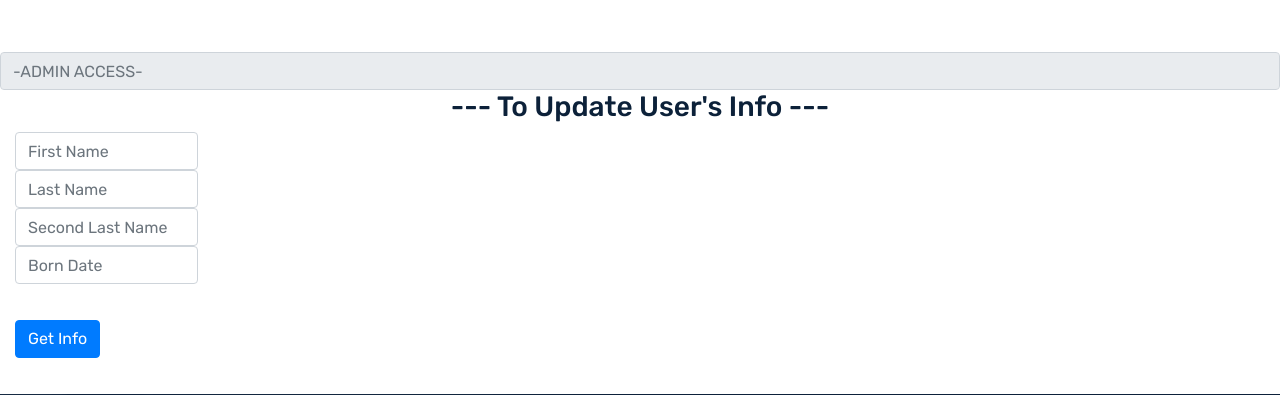
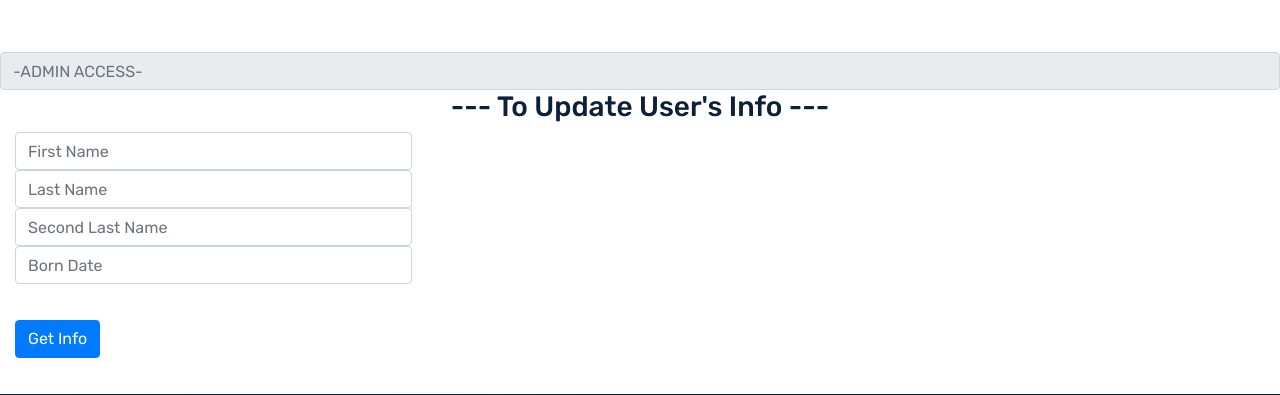
Before and after one commit to Daviixo/BancoUDVProyecto, a PHP site: page /news.php in a window 1280 px wide. Shown: the part 913-1308 px from the top of the page. Run offline with PHP 8.4, Linux system fonts and the light colour scheme; the visitor is signed in with stand-in values (Sample User, id 1); some web fonts are replaced.

Commit message:
testing design

```diff
--- a/BancoAplicaciones/Bank_UDV_30032021/news.php
+++ b/BancoAplicaciones/Bank_UDV_30032021/news.php
@@ -215,12 +215,30 @@ if (isset($_POST['logout'])) {
         <input class="form-control" style="margin-left: 50tx" type="text" placeholder="-ADMIN ACCESS-" readonly>
         <h3 style="margin-left: 50tx">--- To Update User's Info ---</h3>
 
-        <div class="col-sm-2">
+        <div class="col-sm-4">
+
             <input type="text" class="form-control" id="fname" placeholder="First Name" maxlength="50">
+
+        </div>
+
+        <div class="col-sm-4">
+
             <input type="text" class="form-control" id="lname" placeholder="Last Name" maxlength="50">
+
+        </div>
+
+        <div class="col-sm-4">
+
             <input type="text" class="form-control" id="slname" placeholder="Second Last Name" maxlength="50">
+
+        </div>
+
+        <div class="col-sm-4">
+
             <input type="text" class="form-control" id="bdate" placeholder="Born Date" maxlength="50">
-        </div><br>
+
+        </div>
+<br>
 
         <div class="col-sm-10">
             <button type="button" onclick="updateInfo()" class="btn btn-primary">Get Info</button>
```
